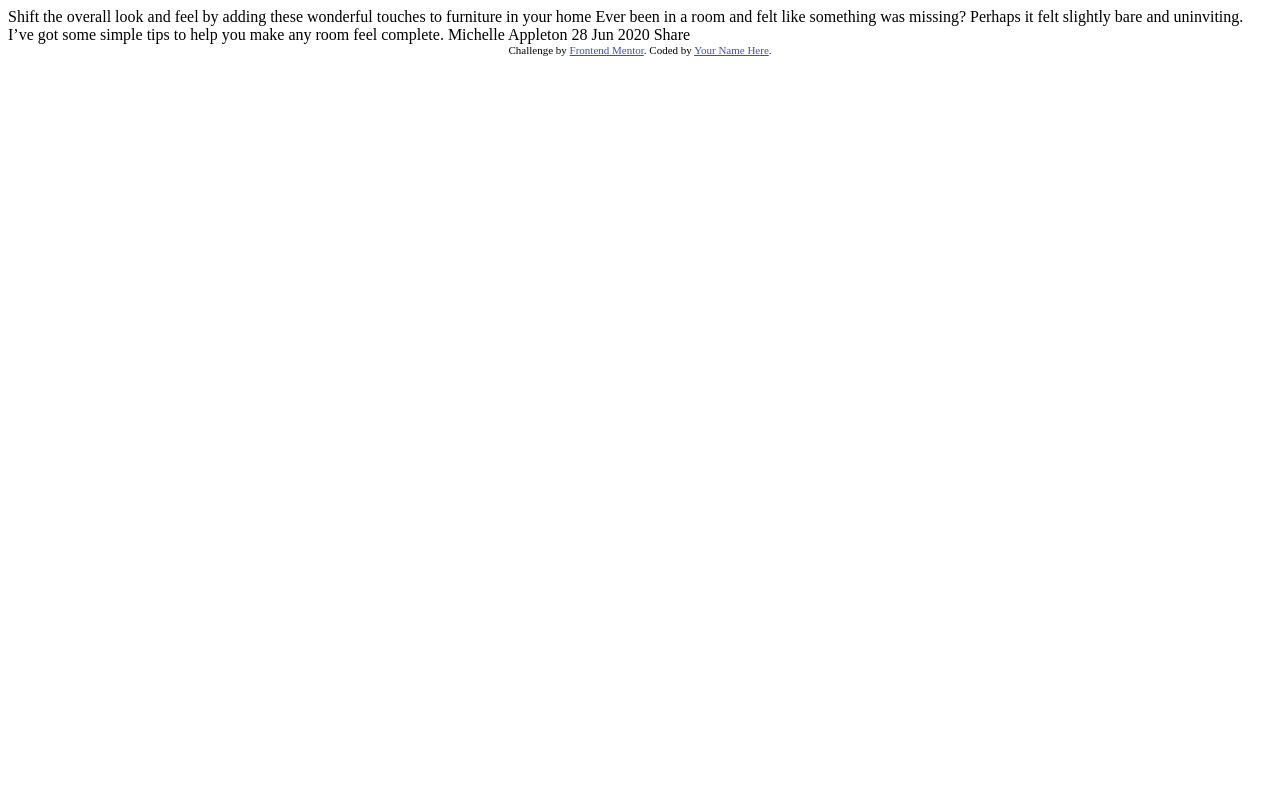
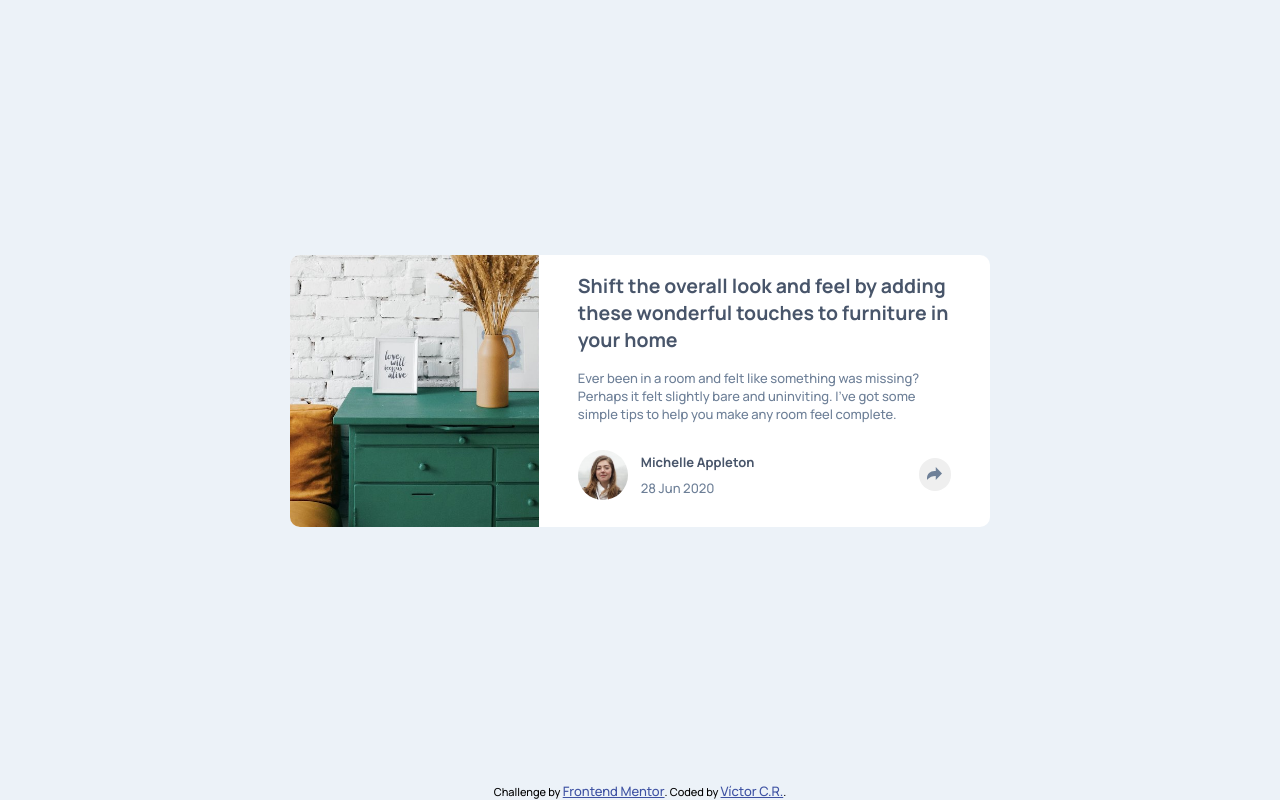
Before and after one commit to victorcr87/article-preview-component, a plain HTML site: page index.html in a window 1280 px wide. Drawn offline with Linux system fonts and the light colour scheme.

Commit message:
Static desktop preview

```diff
--- a/index.html
+++ b/index.html
@@ -1,36 +1,68 @@
 <!DOCTYPE html>
 <html lang="en">
   <head>
-  <meta charset="UTF-8">
-  <meta name="viewport" content="width=device-width, initial-scale=1.0"> <!-- displays site properly based on user's device -->
+    <meta charset="UTF-8" />
+    <meta name="viewport" content="width=device-width, initial-scale=1.0" />
+    <!-- displays site properly based on user's device -->
 
-  <link rel="icon" type="image/png" sizes="32x32" href="./images/favicon-32x32.png">
+    <link
+      rel="icon"
+      type="image/png"
+      sizes="32x32"
+      href="./images/favicon-32x32.png"
+    />
 
     <title>Frontend Mentor | Article preview component</title>
 
-  <!-- Feel free to remove these styles or customise in your own stylesheet 👍 -->
-  <style>
-    .attribution { font-size: 11px; text-align: center; }
-    .attribution a { color: hsl(228, 45%, 44%); }
-  </style>
+    <link rel="stylesheet" href="./scss/style.css" />
+    <style></style>
   </head>
   <body>
-
-  Shift the overall look and feel by adding these wonderful
-  touches to furniture in your home
-
-  Ever been in a room and felt like something was missing? Perhaps
-  it felt slightly bare and uninviting. I’ve got some simple tips
-  to help you make any room feel complete.
-
-  Michelle Appleton
-  28 Jun 2020
-
-  Share
+    <article>
+      <div class="image"></div>
+      <div class="content">
+        <h1 class="title dark-text">
+          Shift the overall look and feel by adding these wonderful touches to
+          furniture in your home
+        </h1>
+        <p class="description light-text">
+          Ever been in a room and felt like something was missing? Perhaps it
+          felt slightly bare and uninviting. I’ve got some simple tips to help
+          you make any room feel complete.
+        </p>
+        <div class="social-container">
+          <img
+            src="./images/avatar-michelle.jpg"
+            alt="michelle avatar picture"
+            class="avatar"
+          />
+          <div class="name-and-date">
+            <p class="name dark-text">Michelle Appleton</p>
+            <p class="date light-text">28 Jun 2020</p>
+          </div>
+          <button class="share-button">
+            <svg
+              class="share-icon"
+              xmlns="http://www.w3.org/2000/svg"
+              width="15"
+              height="13"
+            >
+              <path
+                fill="#6E8098"
+                d="M15 6.495L8.766.014V3.88H7.441C3.33 3.88 0 7.039 0 10.936v2.049l.589-.612C2.59 10.294 5.422 9.11 8.39 9.11h.375v3.867L15 6.495z"
+              />
+            </svg>
+          </button>
+        </div>
+      </div>
+    </article>
 
     <div class="attribution">
-    Challenge by <a href="https://www.frontendmentor.io?ref=challenge" target="_blank">Frontend Mentor</a>.
-    Coded by <a href="#">Your Name Here</a>.
+      Challenge by
+      <a href="https://www.frontendmentor.io?ref=challenge" target="_blank"
+        >Frontend Mentor</a
+      >. Coded by
+      <a href="https://github.com/victorcr87" target="_blank">Víctor C.R.</a>.
     </div>
   </body>
 </html>
--- /dev/null
+++ b/scss/style.scss
@@ -0,0 +1,96 @@
+@import url("https://fonts.googleapis.com/css2?family=Manrope:wght@500;700&display=swap");
+
+$very-dark-grayish-blue: hsl(217, 19%, 35%);
+$desaturated-dark-blue: hsl(214, 17%, 51%);
+$grayish-blue: hsl(212, 23%, 69%);
+$light-grayish-blue: hsl(210, 46%, 95%);
+$font-size: 13px;
+
+* {
+  font-family: "Manrope", sans-serif;
+  font-size: $font-size;
+  font-weight: 500;
+  h1 {
+    font-size: 1.5rem;
+    font-weight: 700;
+  }
+}
+
+body {
+  width: 100vw;
+  height: 100vh;
+  margin: 0;
+  background-color: $light-grayish-blue;
+  display: grid;
+  grid-template-rows: 1fr auto;
+  place-items: center;
+}
+article {
+  background: #fff;
+  width: 90%;
+  max-width: 700px;
+  display: flex;
+  flex-wrap: nowrap;
+  flex-direction: row;
+  border-radius: 10px;
+  .image {
+    flex: 0 1 40%;
+    background: url("../images/drawers.jpg");
+    background-size: cover;
+    border-top-left-radius: 10px;
+    border-bottom-left-radius: 10px;
+  }
+  .content {
+    flex: 0 1 60%;
+    padding: 0 3em 0 3em;
+  }
+}
+.description {
+  margin-bottom: 2em;
+}
+.social-container {
+  display: grid;
+  align-items: center;
+  grid-template-columns: auto 1fr auto;
+  padding-bottom: 2em;
+  p {
+    margin: 0;
+    line-height: 2em;
+  }
+}
+.avatar {
+  margin-right: 1em;
+  border-radius: 100%;
+  width: 50px;
+}
+.share-button {
+  border-radius: 100%;
+  width: 2.5em;
+  height: 2.5em;
+  border: transparent;
+  cursor: pointer;
+  outline: none;
+  &:hover,
+  &:focus {
+    background: $very-dark-grayish-blue;
+    .share-icon {
+      path {
+        fill: #fff;
+      }
+    }
+  }
+}
+.dark-text {
+  color: $very-dark-grayish-blue;
+  font-weight: 700;
+}
+.light-text {
+  color: $desaturated-dark-blue;
+}
+.attribution {
+  font-size: 11px;
+  text-align: center;
+}
+.attribution a {
+  color: hsl(228, 45%, 44%);
+}
```
Also changed, not shown: scss/style.css (added), 2 other files. Lines whose indentation alone changed are shown as unchanged.
